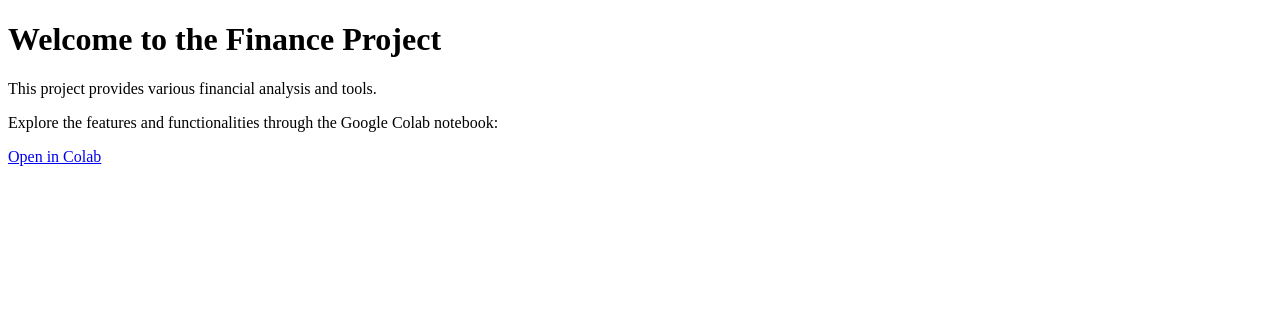
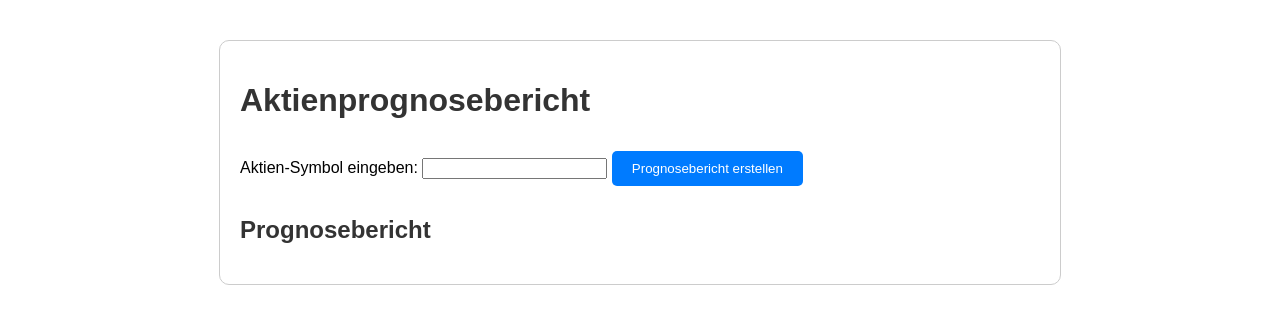
Before and after one commit to unChained-int/finance, a plain HTML site: page index.html in a window 1280 px wide. Drawn offline with Linux system fonts and the light colour scheme.

Commit message:
index.html

```diff
--- a/index.html
+++ b/index.html
@@ -1,15 +1,78 @@
 <!DOCTYPE html>
-<html lang="en">
+<html lang="de">
 <head>
     <meta charset="UTF-8">
     <meta name="viewport" content="width=device-width, initial-scale=1.0">
-    <title>Finance Project</title>
-    <link rel="stylesheet" href="styles.css">
+    <title>Aktienprognosebericht</title>
+    <style>
+        body {
+            font-family: Arial, sans-serif;
+            margin: 20px;
+            padding: 20px;
+        }
+        h1, h2, h3 {
+            color: #333;
+        }
+        .container {
+            max-width: 800px;
+            margin: 0 auto;
+            padding: 20px;
+            border: 1px solid #ccc;
+            border-radius: 10px;
+        }
+        .button {
+            display: inline-block;
+            padding: 10px 20px;
+            margin: 10px 0;
+            border: none;
+            background-color: #007BFF;
+            color: #fff;
+            border-radius: 5px;
+            cursor: pointer;
+            text-decoration: none;
+        }
+        .button:hover {
+            background-color: #0056b3;
+        }
+        .report {
+            margin-top: 20px;
+        }
+    </style>
 </head>
 <body>
-    <h1>Welcome to the Finance Project</h1>
-    <p>This project provides various financial analysis and tools.</p>
-    <p>Explore the features and functionalities through the Google Colab notebook:</p>
-    <a href="https://colab.research.google.com/github/unChained-int/finance/blob/main/notebook.ipynb">Open in Colab</a>
+    <div class="container">
+        <h1>Aktienprognosebericht</h1>
+        <form id="stockForm">
+            <label for="stockSymbol">Aktien-Symbol eingeben:</label>
+            <input type="text" id="stockSymbol" name="stockSymbol" required>
+            <button type="submit" class="button">Prognosebericht erstellen</button>
+        </form>
+        <div id="reportSection" class="report">
+            <h2>Prognosebericht</h2>
+            <div id="reportContent"></div>
+            <a id="downloadLink" class="button" style="display: none;">PDF herunterladen</a>
+        </div>
+    </div>
+
+    <script>
+        document.getElementById('stockForm').addEventListener('submit', function(event) {
+            event.preventDefault();
+            const stockSymbol = document.getElementById('stockSymbol').value;
+            fetchReport(stockSymbol);
+        });
+
+        async function fetchReport(stockSymbol) {
+            try {
+                const response = await fetch(`http://localhost:8000/analyze/${stockSymbol}`);
+                const data = await response.json();
+                document.getElementById('reportContent').innerText = data.summary;
+                const downloadLink = document.getElementById('downloadLink');
+                downloadLink.href = `http://localhost:8000/download/${stockSymbol}`;
+                downloadLink.style.display = 'inline-block';
+            } catch (error) {
+                console.error('Fehler beim Abrufen des Berichts:', error);
+            }
+        }
+    </script>
 </body>
 </html>
```
